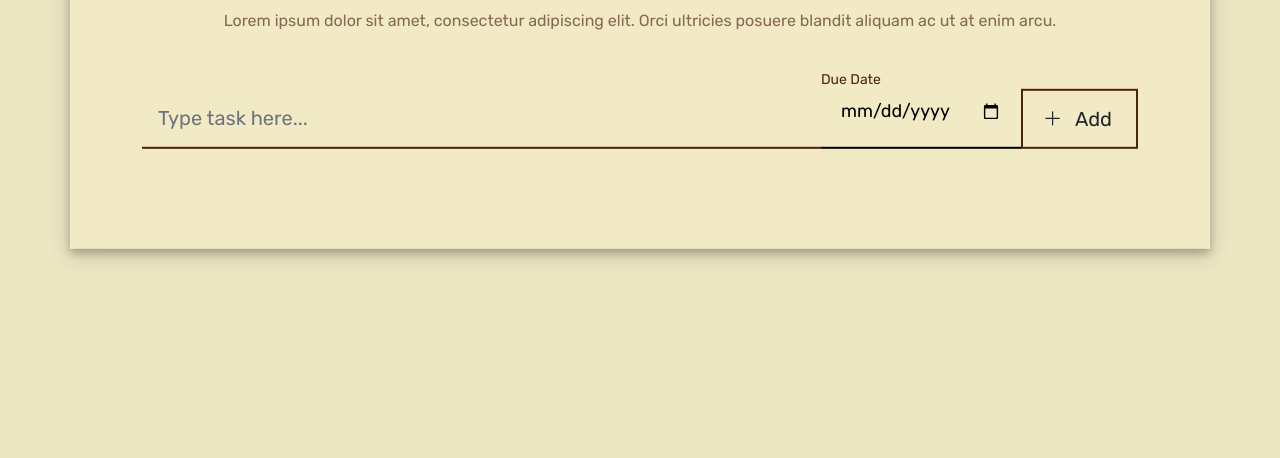
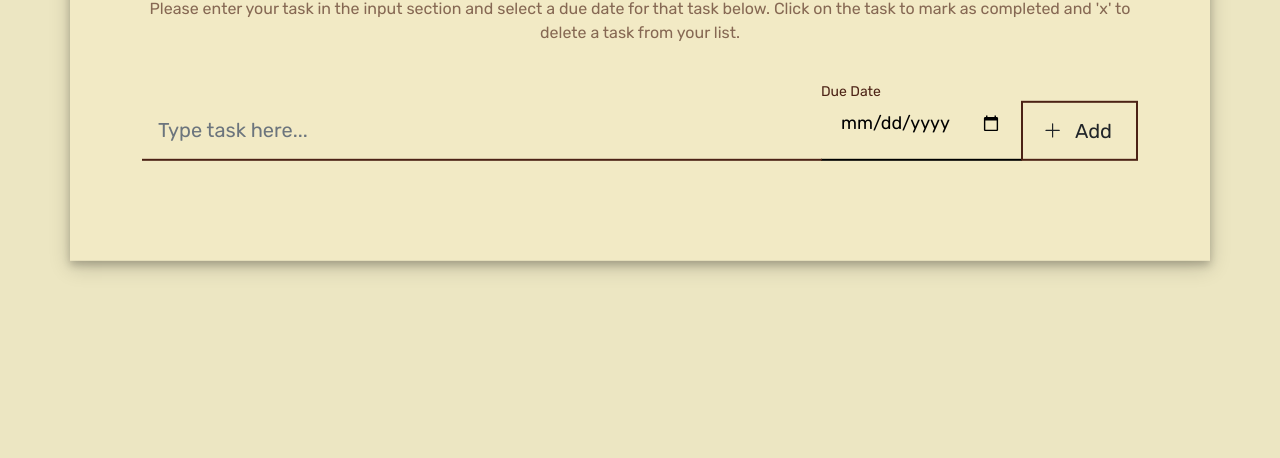
Before and after one commit to shuwana/shuwana.github.io, a plain HTML site: page index.html in a window 1280 px wide. Shown: the part 342-800 px from the top of the page. Drawn offline with nearby package versions, Linux system fonts and the light colour scheme.

Commit message:
Replace placeholder text in p tag.
Included a brief explanation of how to navigate the site

```diff
--- a/index.html
+++ b/index.html
@@ -12,7 +12,7 @@
   <div class="container">
     <!--Input and Button-->
     <h1>What's on your agenda?</h1>
-    <p>Lorem ipsum dolor sit amet, consectetur adipiscing elit. Orci ultricies posuere blandit aliquam ac ut at enim arcu.</p>
+    <p>Please enter your task in the input section and select a due date for that task below. Click on the task to mark as completed and 'x' to delete a task from your list.</p>
     <div class="input-group input-group-lg">
 
       <input type="text" id="userInput" class="form-control" required placeholder="Type task here...">
```
